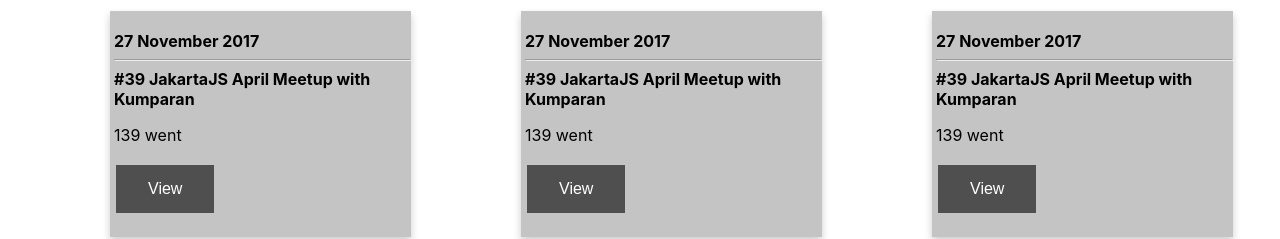
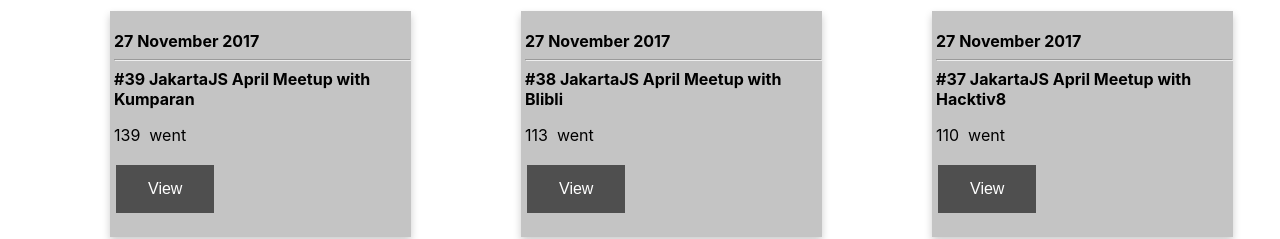
Before and after one commit to ringgas/reactComponen, a React (Create React App) app: page / in a window 1280 px wide. Shown: the part 1203-1442 px from the top of the page. Built offline with nearby package versions, Linux system fonts and the light colour scheme.

Commit message:
melakukan perubahan di file README.md

```diff
--- a/src/App.js
+++ b/src/App.js
@@ -39,10 +39,10 @@
 
 
   <div class="flex-container">
-  <div> <PastCardd/></div>
+  <div> <PastCardd date="27 November 2017" event_desc="#39 JakartaJS April Meetup with Kumparan" attendees="139"/></div>
 
-  <div> <PastCardd/></div>
-  <div> <PastCardd/></div>
+  <div> <PastCardd date="27 November 2017" event_desc="#38 JakartaJS April Meetup with Blibli" attendees="113"/></div>
+  <div> <PastCardd date="27 November 2017" event_desc="#37 JakartaJS April Meetup with Hacktiv8" attendees="110"/></div>
 </div>
 
 
--- a/src/components/Button/Button.js
+++ b/src/components/Button/Button.js
@@ -2,10 +2,10 @@
 
 import './Button.css';
 
-const Button = () => {
+const Button = ({buttonProps}) => {
     return(
         <div>
-        <button type="button" className="Buttonjs button2">Join us</button>
+        <button type="button" className="Buttonjs button2">{buttonProps}</button>
         </div>
     );
 }
--- a/src/components/PastCard/pastcard.js
+++ b/src/components/PastCard/pastcard.js
@@ -6,42 +6,18 @@
 
 import  './pastcard.css';
 
-const PastCard = () => {
+const PastCard = (props) => {
     return(
         <div >
             <div className="PastCardcss">
 
                 <div className="PastCardcss2">
-                <b>27 November 2017</b><br />
+                <b>{props.date}</b><br />
             <hr></hr>
-            <b>#39 JakartaJS April Meetup with Kumparan</b>
+            <b>{props.event_desc}</b>
             <br></br>
-            <p>
-              139 went
-
-            </p>
-            <button type="button" className="Buttonjs button2">View</button>
-                </div>
-            </div>
-        </div>
-    )
-}
-
-const PastCard2 = () => {
-    return(
-        <div >
-            <div className="PastCardcss">
-
-                <div className="PastCardcss2">
-                <b>27 Oktober 2017</b><br />
-            <hr></hr>
-            <b>#39 JakartaJS April Meetup with Kumparan</b>
-            <br></br>
-            <p>
-              113 went
-
-            </p>
-            <button type="button" className="Buttonjs button2">View</button>
+            <p>{props.attendees} &nbsp;<text className="went">went</text></p>
+            <Button buttonProps="View"/>
                 </div>
             </div>
         </div>
@@ -49,4 +25,6 @@
 }
 
 
+
+
 export default PastCard;
--- a/src/components/card/Card.js
+++ b/src/components/card/Card.js
@@ -31,7 +31,7 @@
                 </tr>
                 </table>
 
-                <Button/>
+                <Button buttonProps="Join us"/>
                 </div>
             </div>
         </div>
```
